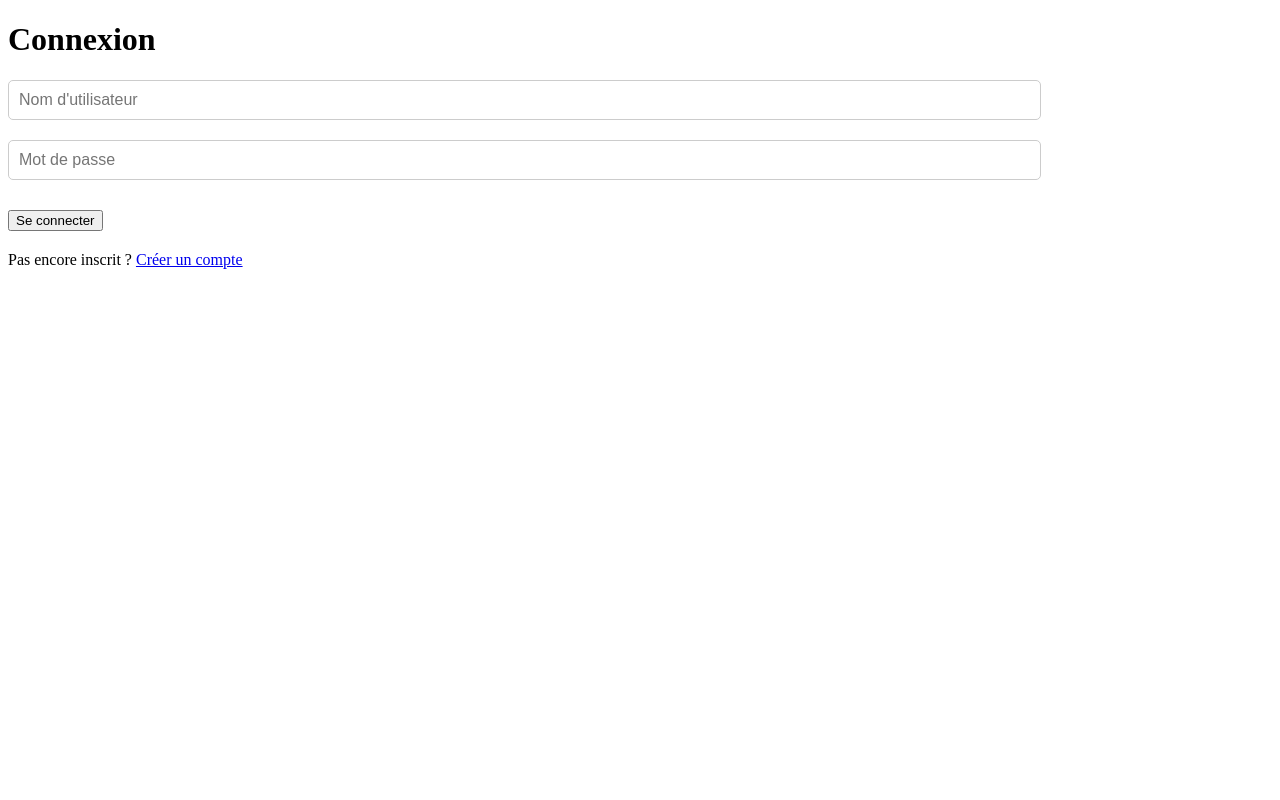
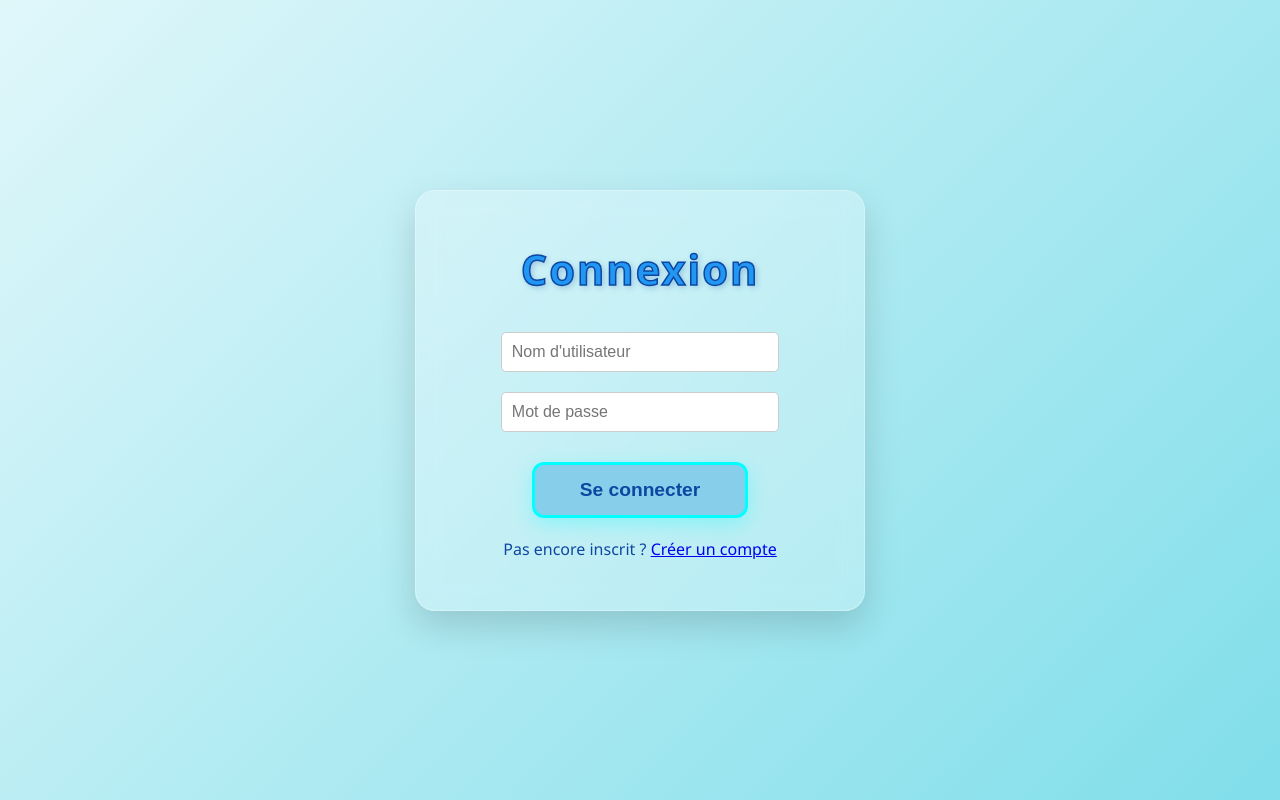
Before and after one commit to Lazyprobg/french-reborn, a Flask app: page /connexion in a window 1280 px wide. Run offline with Flask 3, Linux system fonts and the light colour scheme.

Commit message:
Update style.css

```diff
--- a/static/style.css
+++ b/static/style.css
@@ -1,5 +1,102 @@
 /* ============================= */
-/* CHAT - CHANNEL PROVINCE */
+/* RESET + BASE */
+/* ============================= */
+
+* {
+    margin: 0;
+    padding: 0;
+    box-sizing: border-box;
+}
+
+body {
+    font-family: 'Segoe UI', Tahoma, Geneva, Verdana, sans-serif;
+    background: linear-gradient(135deg, #e0f7fa 0%, #80deea 100%);
+    min-height: 100vh;
+    display: flex;
+    align-items: center;
+    justify-content: center;
+    color: #0d47a1;
+}
+
+/* ============================= */
+/* CONTAINER GÉNÉRIQUE (LOGIN, ETC.) */
+/* ============================= */
+
+.container {
+    width: 100%;
+    max-width: 450px;
+    text-align: center;
+    background: rgba(255, 255, 255, 0.25);
+    padding: 50px;
+    border-radius: 20px;
+    backdrop-filter: blur(12px);
+    box-shadow: 0 15px 35px rgba(0, 0, 0, 0.15);
+    border: 1px solid rgba(255, 255, 255, 0.3);
+    animation: fadeInUp 0.8s ease-out;
+}
+
+/* ============================= */
+/* TITRES */
+/* ============================= */
+
+.title {
+    color: #2196f3;
+    font-size: 2.6em;
+    margin-bottom: 35px;
+    -webkit-text-stroke: 1.5px #0d47a1;
+    text-shadow: 2px 2px 6px rgba(13, 71, 161, 0.3);
+    letter-spacing: 2px;
+}
+
+/* ============================= */
+/* BOUTONS */
+/* ============================= */
+
+.welcome-button {
+    display: inline-block;
+    text-decoration: none;
+    background-color: #87ceeb;
+    border: 3px solid #00ffff;
+    color: #0d47a1;
+    padding: 14px 45px;
+    font-size: 1.2em;
+    font-weight: bold;
+    border-radius: 12px;
+    cursor: pointer;
+    transition: all 0.25s ease;
+    box-shadow: 0 6px 20px rgba(0, 255, 255, 0.3);
+}
+
+.welcome-button:hover {
+    background-color: #b3e5fc;
+    transform: translateY(-3px);
+    box-shadow: 0 10px 25px rgba(0, 255, 255, 0.5);
+}
+
+.welcome-button:active {
+    transform: translateY(0);
+    box-shadow: 0 4px 10px rgba(0, 255, 255, 0.3);
+}
+
+/* ============================= */
+/* ANIMATION */
+/* ============================= */
+
+@keyframes fadeInUp {
+    from {
+        opacity: 0;
+        transform: translateY(25px);
+    }
+    to {
+        opacity: 1;
+        transform: translateY(0);
+    }
+}
+
+/* ============================= */
+/* ============================= */
+/* PAGE CHANNEL / CHAT */
+/* ============================= */
 /* ============================= */
 
 .chat-container {
```
Also changed, not shown: other parts of static/style.css (+78 -25 lines).
